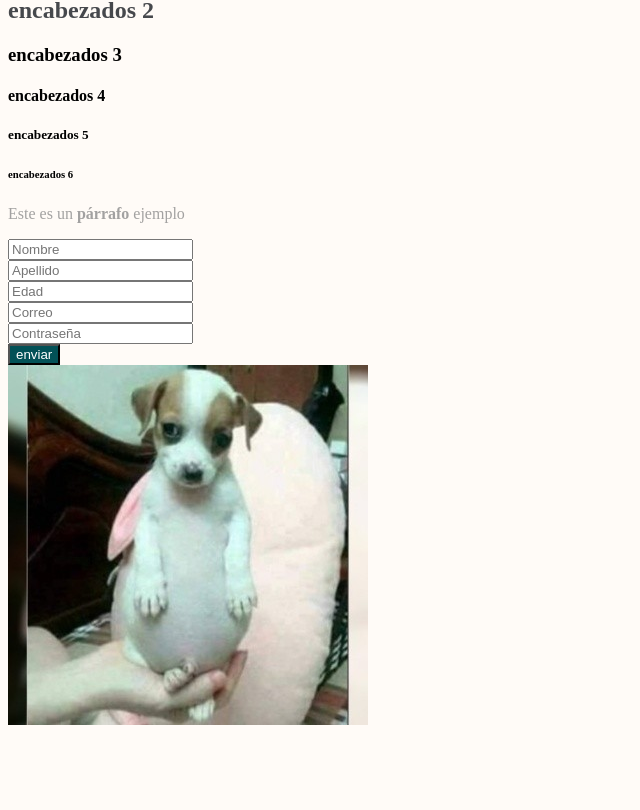
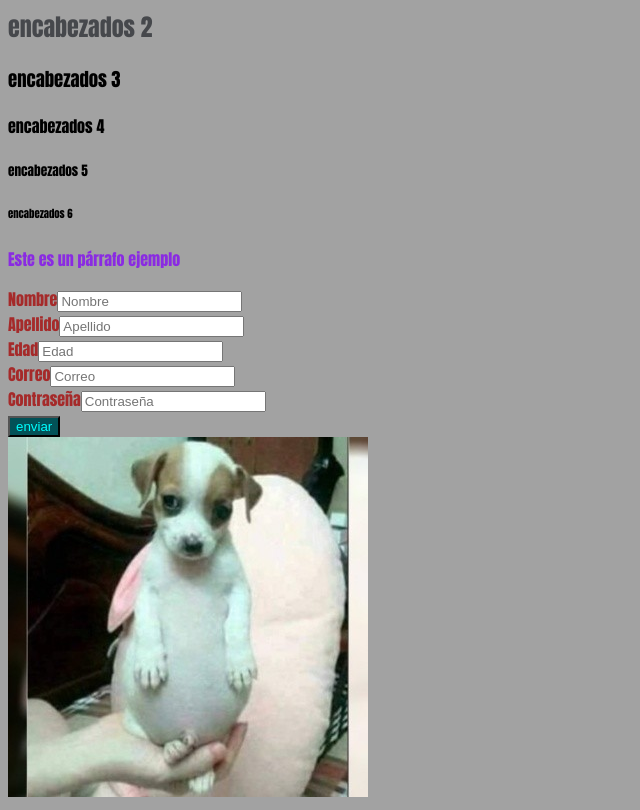
Before and after one commit to arath-mrqz/front-end, a plain HTML site: page index.html in a window 1280 px wide. Shown: the part 83-893 px from the top of the page, without its empty margins (0-640 px from the left). Before the commit the page ends 820 px from the top, so only its background shows below. Drawn offline with Linux system fonts and the light colour scheme.

Commit message:
cambios CSS

```diff
--- a/index.html
+++ b/index.html
@@ -26,12 +26,12 @@
     </form> -->
 
     <form>
-        <input type="text" id="nombre" name="nombre" placeholder="Nombre" required><br>
-        <input type="text" id="apellido" name="apellido" placeholder="Apellido"><br>
-        <input type="number" id="edad" name="edad" placeholder="Edad" min="18" max=re"35"><br>
-        <input type="email" id="email" name="email" placeholder="Correo"><br>
-        <input type="password" id="psswd" name="pswd" placeholder="Contraseña"><br>
-        <button type="submit">enviar</button>
+        Nombre<input type="text" id="nombre" name="nombre" placeholder="Nombre" required><br>
+        Apellido<input type="text" id="apellido" name="apellido" placeholder="Apellido"><br>
+        Edad<input type="number" id="edad" name="edad" placeholder="Edad" min="18" max=re"35"><br>
+        Correo<input type="email" id="email" name="email" placeholder="Correo"><br>
+        Contraseña<input type="password" id="psswd" name="pswd" placeholder="Contraseña"><br>
+        <button type="submit" class="boton">enviar</button>
     </form>
 
     <img src="/images/perrito_panzon.jpg" alt="todo bonito, todo panzon">
--- a/styles.css
+++ b/styles.css
@@ -5,14 +5,19 @@ h2{
     color: #46484c;
 }
 p{
-    color: #8b8b8bcc;
+    color: blueviolet;
 }
 button{
     color: #fff;
 }
 body{
-    background-color: #fffbf7;
+    background-color: #8b8b8bcc;
+    font-family: Impact, Haettenschweiler, 'Arial Narrow Bold', sans-serif;
 }
 button{
     background-color: #025157;
+    color: aqua;
 }
+form{
+    color: brown;
+}
```
